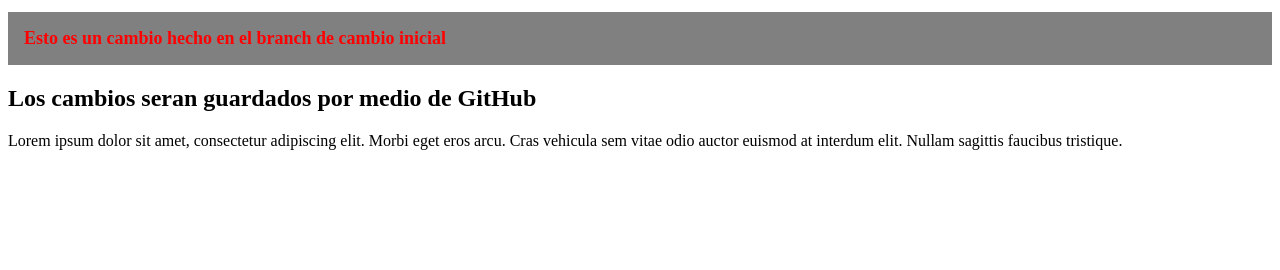
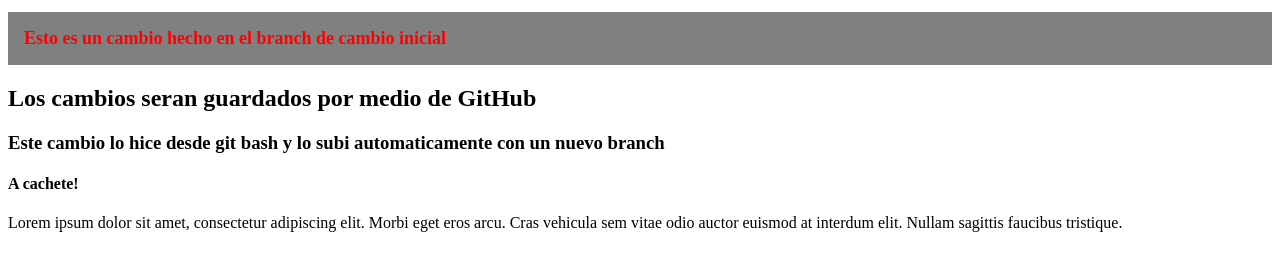
Before and after one commit to jpadillaa507/hello-world, a plain HTML site: page index.html in a window 1280 px wide. Drawn offline with Linux system fonts and the light colour scheme.

Commit message:
Cambio en index, agregue h3 y h4 desde el bash

```diff
--- a/index.html
+++ b/index.html
@@ -11,6 +11,10 @@
 
     <h2>Los cambios seran guardados por medio de GitHub</h2>
 
+    <h3>Este cambio lo hice desde git bash y lo subi automaticamente con un nuevo branch</h3>
+
+    <h4>A cachete!</h4>
+
     <p>Lorem ipsum dolor sit amet, consectetur adipiscing elit. Morbi eget eros arcu. Cras vehicula sem vitae odio auctor euismod at interdum elit. Nullam sagittis faucibus tristique.</p>
 </body>
 </html>
```
